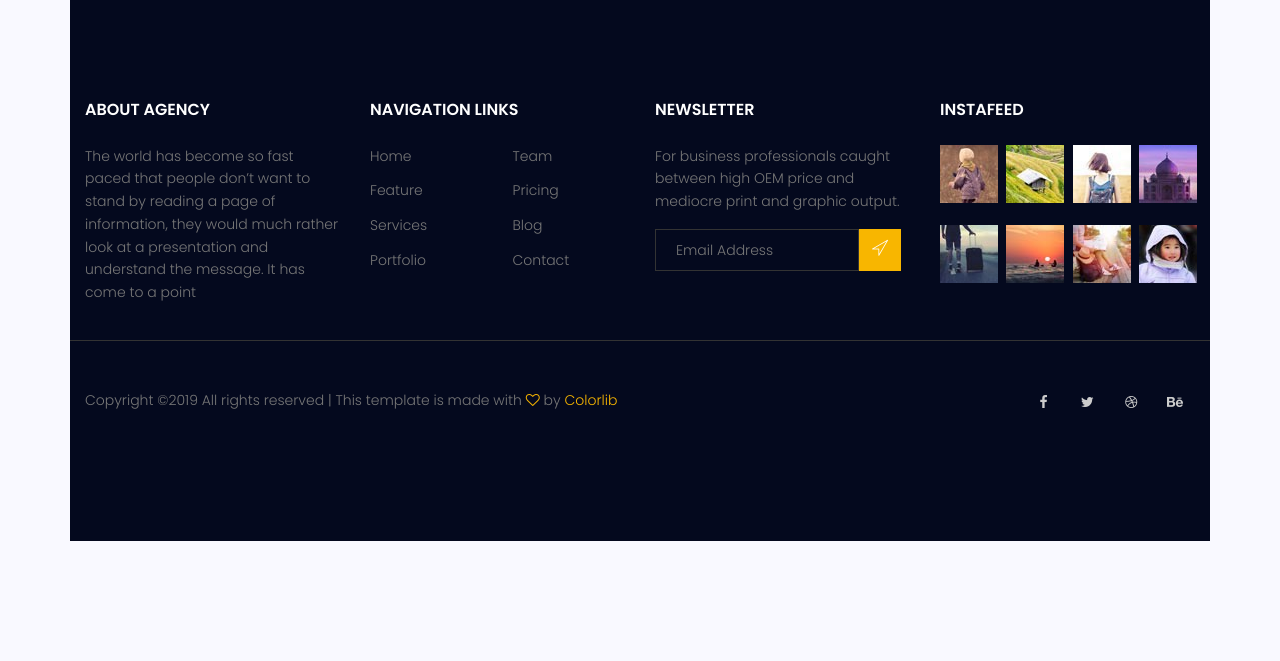
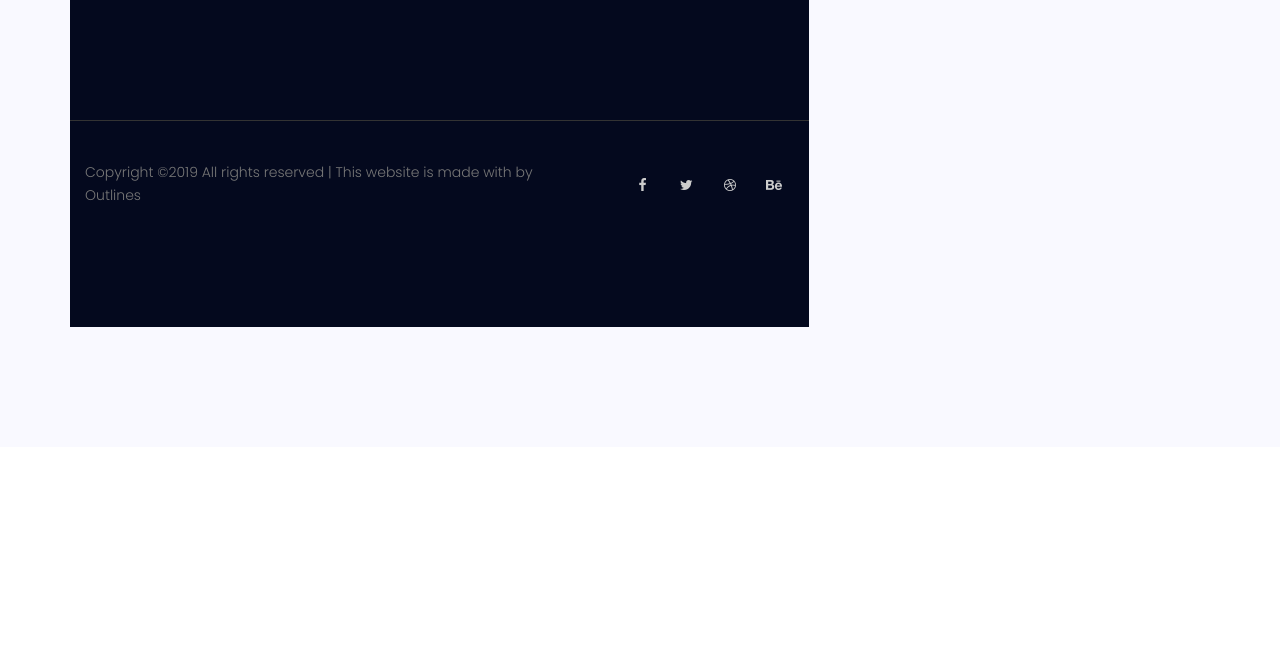
Before and after one commit to manvishah27/Tourist-System, a PHP site: page /travel/packages.php in a window 1280 px wide. Shown: the part 2087-2748 px from the top of the page. After the commit the page ends 2414 px from the top, so only its background shows below. Run offline with PHP 8.4, Linux system fonts and the light colour scheme; data that the repository does not hold is empty; some libraries are stand-ins or nearby versions.

Commit message:
Update packages.php

```diff
--- a/packages.php
+++ b/packages.php
@@ -357,6 +357,7 @@
 
 
 			<!-- Start home-about Area -->
+			<br>
 			<section class="home-about-area">
 				<div class="container-fluid">
 					<div class="row align-items-center justify-content-end">
@@ -383,76 +384,10 @@
 			<footer class="footer-area section-gap">
 				<div class="container">
 
-					<div class="row">
-						<div class="col-lg-3  col-md-6 col-sm-6">
-							<div class="single-footer-widget">
-								<h6>About Agency</h6>
-								<p>
-									The world has become so fast paced that people don’t want to stand by reading a page of information, they would much rather look at a presentation and understand the message. It has come to a point
-								</p>
-							</div>
-						</div>
-						<div class="col-lg-3 col-md-6 col-sm-6">
-							<div class="single-footer-widget">
-								<h6>Navigation Links</h6>
-								<div class="row">
-									<div class="col">
-										<ul>
-											<li><a href="#">Home</a></li>
-											<li><a href="#">Feature</a></li>
-											<li><a href="#">Services</a></li>
-											<li><a href="#">Portfolio</a></li>
-										</ul>
-									</div>
-									<div class="col">
-										<ul>
-											<li><a href="#">Team</a></li>
-											<li><a href="#">Pricing</a></li>
-											<li><a href="#">Blog</a></li>
-											<li><a href="#">Contact</a></li>
-										</ul>
-									</div>
-								</div>
-							</div>
-						</div>
-						<div class="col-lg-3  col-md-6 col-sm-6">
-							<div class="single-footer-widget">
-								<h6>Newsletter</h6>
-								<p>
-									For business professionals caught between high OEM price and mediocre print and graphic output.
-								</p>
-								<div id="mc_embed_signup">
-									<form target="_blank" action="https://spondonit.us12.list-manage.com/subscribe/post?u=1462626880ade1ac87bd9c93a&amp;id=92a4423d01" method="get" class="subscription relative">
-										<div class="input-group d-flex flex-row">
-											<input name="EMAIL" placeholder="Email Address" onfocus="this.placeholder = ''" onblur="this.placeholder = 'Email Address '" required="" type="email">
-											<button class="btn bb-btn"><span class="lnr lnr-location"></span></button>
-										</div>
-										<div class="mt-10 info"></div>
-									</form>
-								</div>
-							</div>
-						</div>
-						<div class="col-lg-3  col-md-6 col-sm-6">
-							<div class="single-footer-widget mail-chimp">
-								<h6 class="mb-20">InstaFeed</h6>
-								<ul class="instafeed d-flex flex-wrap">
-									<li><img src="img/i1.jpg" alt=""></li>
-									<li><img src="img/i2.jpg" alt=""></li>
-									<li><img src="img/i3.jpg" alt=""></li>
-									<li><img src="img/i4.jpg" alt=""></li>
-									<li><img src="img/i5.jpg" alt=""></li>
-									<li><img src="img/i6.jpg" alt=""></li>
-									<li><img src="img/i7.jpg" alt=""></li>
-									<li><img src="img/i8.jpg" alt=""></li>
-								</ul>
-							</div>
-						</div>
-					</div>
 
 					<div class="row footer-bottom d-flex justify-content-between align-items-center">
-						<p class="col-lg-8 col-sm-12 footer-text m-0"><!-- Link back to Colorlib can't be removed. Template is licensed under CC BY 3.0. -->
-Copyright &copy;<script>document.write(new Date().getFullYear());</script> All rights reserved | This template is made with <i class="fa fa-heart-o" aria-hidden="true"></i> by <a href="https://colorlib.com" target="_blank">Colorlib</a>
-<!-- Link back to Colorlib can't be removed. Template is licensed under CC BY 3.0. --></p>
+						<p class="col-lg-8 col-sm-12 footer-text m-0">
+Copyright &copy;<script>document.write(new Date().getFullYear());</script> All rights reserved | This website is made with by Outlines</p>
 						<div class="col-lg-4 col-sm-12 footer-social">
 							<a href="#"><i class="fa fa-facebook"></i></a>
 							<a href="#"><i class="fa fa-twitter"></i></a>
```
